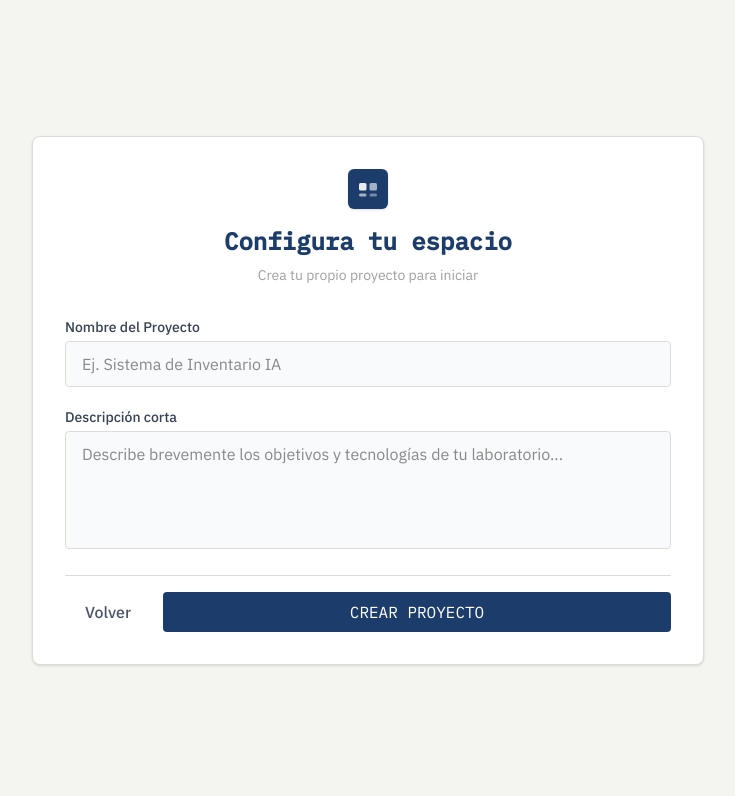
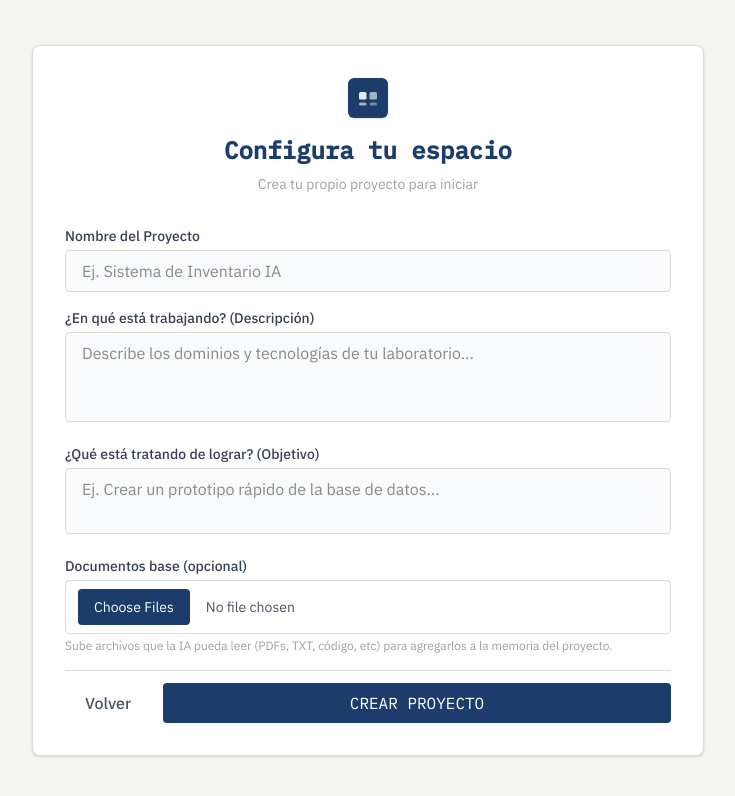
Before and after one commit to Sapient-Lab/Frontend, a React (Vite) app: page /onboarding in a window 1280 px wide. Both pictures are taken after a click on the button 483 px from the left and 474 px from the top of the page. Shown: the top 796 px of the page, without its empty margins (272-1007 px from the left). Built offline with nearby package versions, Linux system fonts and the light colour scheme.

Commit message:
Conectando IA's

```diff
--- a/src/components/laboratory/ChatAgent.tsx
+++ b/src/components/laboratory/ChatAgent.tsx
@@ -1,13 +1,26 @@
 import { useState, useRef, useEffect } from 'react';
 import { aiService, type ChatMessage } from '../../services/aiService';
+import { useProject } from '../../context/ProjectContext';
 
 export default function ChatAgent() {
+  const { projectGoal, projectDesc } = useProject();
+
   const [messages, setMessages] = useState<ChatMessage[]>([
-    { role: 'assistant', content: 'Hola. Soy tu Agente IA alojado en Mistral/DeepSeek. ¿En qué te puedo ayudar con el código hoy?' }
+    { role: 'assistant', content: 'Hola. Soy tu Agente IA alojado en Mistral/DeepSeek. ¿En qué te puedo ayudar hoy con tu proyecto?' }
   ]);
   const [input, setInput] = useState('');
   const [isLoading, setIsLoading] = useState(false);
   const scrollRef = useRef<HTMLDivElement>(null);
+
+  // Inyectar el projectGoal y projectDesc como mensaje de sistema
+  useEffect(() => {
+    if ((projectGoal || projectDesc) && messages.length === 1) {
+      setMessages(prev => [
+        { role: 'system', content: `Contexto del Proyecto del usuario:\nDescripción: ${projectDesc}\nObjetivo: ${projectGoal}\nUsa esto como tu memoria principal para ayudar al usuario.` },
+        ...prev
+      ]);
+    }
+  }, [projectGoal, projectDesc]);
 
   const scrollToBottom = () => {
     if (scrollRef.current) {
@@ -25,12 +38,15 @@ export default function ChatAgent() {
 
     const userMessage = input.trim();
     setInput('');
-    setMessages(prev => [...prev, { role: 'user', content: userMessage }]);
+    const newChatMsg: ChatMessage = { role: 'user', content: userMessage };
+    const updatedMessages = [...messages, newChatMsg];
+    setMessages(updatedMessages);
     setIsLoading(true);
 
     try {
       // Llamada real al backend NestJS a través de nuestro proxy de Vite
-      const response = await aiService.sendMessage(userMessage);
+      // Pasamos el historial completo de mensajes al backend para mantener contexto
+      const response = await aiService.sendMessage(userMessage, updatedMessages);
 
       // Aqui dependemos de cómo responda tu backend, asumimos un response.answer o response.text
       // Si el backend devuelve un string directo, pones response
--- a/src/context/ProjectContext.tsx
+++ b/src/context/ProjectContext.tsx
@@ -1,10 +1,14 @@
-import { createContext, useContext, useState, type ReactNode } from 'react';
+import { createContext, useContext, useState, useEffect, type ReactNode } from 'react';
 
 type ProjectMode = 'solo' | 'team';
 
 interface ProjectContextType {
   projectMode: ProjectMode;
   setProjectMode: (mode: ProjectMode) => void;
+  projectGoal: string;
+  setProjectGoal: (goal: string) => void;
+  projectDesc: string;
+  setProjectDesc: (desc: string) => void;
 }
 
 const ProjectContext = createContext<ProjectContextType | undefined>(undefined);
@@ -23,6 +27,22 @@ export function ProjectProvider({ children }: { children: ReactNode }) {
     return 'solo';
   });
 
+  const [projectGoal, setProjectGoal] = useState<string>(() => {
+      return localStorage.getItem('sapientlab_goal') || '';
+  });
+
+  const [projectDesc, setProjectDesc] = useState<string>(() => {
+      return localStorage.getItem('sapientlab_desc') || '';
+  });
+
+  useEffect(() => {
+      localStorage.setItem('sapientlab_goal', projectGoal);
+  }, [projectGoal]);
+
+  useEffect(() => {
+      localStorage.setItem('sapientlab_desc', projectDesc);
+  }, [projectDesc]);
+
   // Cada vez que cambie, lo guardamos en localStorage
   const setProjectMode = (mode: ProjectMode) => {
     try {
@@ -34,7 +54,7 @@ export function ProjectProvider({ children }: { children: ReactNode }) {
   };
 
   return (
-    <ProjectContext.Provider value={{ projectMode, setProjectMode }}>
+    <ProjectContext.Provider value={{ projectMode, setProjectMode, projectGoal, setProjectGoal, projectDesc, setProjectDesc }}>
       {children}
     </ProjectContext.Provider>
   );
--- a/src/pages/Onboarding.tsx
+++ b/src/pages/Onboarding.tsx
@@ -14,20 +14,41 @@ export default function Onboarding() {
 
   // States para crear
   const [projectName, setProjectName] = useState('');
-  const [projectDesc, setProjectDesc] = useState('');
+  const [projectDescInput, setProjectDescInput] = useState('');
+  const [projectGoalInput, setProjectGoalInput] = useState('');
+  const [projectFiles, setProjectFiles] = useState<File[]>([]);
+  const [isUploading, setIsUploading] = useState(false);
 
   // State para buscar
   const [searchTerm, setSearchTerm] = useState('');
 
   const navigate = useNavigate();
-  const { setProjectMode } = useProject();
+  const { setProjectMode, setProjectGoal, setProjectDesc } = useProject();
 
-  const handleCreateProject = (e: React.FormEvent) => {
+  const handleCreateProject = async (e: React.FormEvent) => {
     e.preventDefault();
-    console.log('Proyecto creado:', { projectName, projectDesc });
-    setProjectMode('solo');
-    // TODO: Llamada a la API para crear proyecto
-    navigate('/app');
+    setIsUploading(true);
+
+    try {
+      console.log('Proyecto creado:', { projectName, projectDescInput, projectGoalInput });
+      setProjectMode('solo');
+      setProjectDesc(projectDescInput);
+      setProjectGoal(projectGoalInput);
+
+      // Si hay archivos, enviarlos al Backend
+      if (projectFiles.length > 0) {
+        const { aiService } = await import('../services/aiService');
+        await aiService.uploadProjectDocuments(projectFiles, 'nuevo_proyecto_id');
+        console.log('Documentos subidos y procesados correctamente.');
+      }
+
+      navigate('/app');
+    } catch (error) {
+      console.error('Error al procesar el proyecto:', error);
+      alert('Hubo un problema al crear el proyecto o subir los archivos.');
+    } finally {
+      setIsUploading(false);
+    }
   };
 
   const handleJoinProject = (projectId: number) => {
@@ -94,7 +115,7 @@ export default function Onboarding() {
 
         {/* Vista 2: Crear proyecto */}
         {view === 'create' && (
-          <form onSubmit={handleCreateProject} className="space-y-5 animate-in fade-in">
+          <form onSubmit={handleCreateProject} className="space-y-4 animate-in fade-in">
             <div>
               <label className="block text-sm font-medium text-gray-700 mb-1">Nombre del Proyecto</label>
               <input
@@ -102,35 +123,66 @@ export default function Onboarding() {
                 required
                 value={projectName}
                 onChange={(e) => setProjectName(e.target.value)}
-                className="w-full px-4 py-2.5 border border-lab-border rounded focus:outline-none focus:border-accent font-sans bg-gray-50 focus:bg-white transition-colors"
+                className="w-full px-4 py-2 border border-lab-border rounded focus:outline-none focus:border-accent font-sans bg-gray-50 focus:bg-white transition-colors"
                 placeholder="Ej. Sistema de Inventario IA"
               />
             </div>
             <div>
-              <label className="block text-sm font-medium text-gray-700 mb-1">Descripción corta</label>
+              <label className="block text-sm font-medium text-gray-700 mb-1">¿En qué está trabajando? (Descripción)</label>
               <textarea
                 required
-                rows={4}
-                value={projectDesc}
-                onChange={(e) => setProjectDesc(e.target.value)}
-                className="w-full px-4 py-2.5 border border-lab-border rounded focus:outline-none focus:border-accent font-sans bg-gray-50 focus:bg-white transition-colors resize-none"
-                placeholder="Describe brevemente los objetivos y tecnologías de tu laboratorio..."
+                rows={3}
+                value={projectDescInput}
+                onChange={(e) => setProjectDescInput(e.target.value)}
+                className="w-full px-4 py-2 border border-lab-border rounded focus:outline-none focus:border-accent font-sans bg-gray-50 focus:bg-white transition-colors resize-none"
+                placeholder="Describe los dominios y tecnologías de tu laboratorio..."
               />
             </div>
+            <div>
+              <label className="block text-sm font-medium text-gray-700 mb-1">¿Qué está tratando de lograr? (Objetivo)</label>
+              <textarea
+                required
+                rows={2}
+                value={projectGoalInput}
+                onChange={(e) => setProjectGoalInput(e.target.value)}
+                className="w-full px-4 py-2 border border-lab-border rounded focus:outline-none focus:border-accent font-sans bg-gray-50 focus:bg-white transition-colors resize-none"
+                placeholder="Ej. Crear un prototipo rápido de la base de datos..."
+              />
+            </div>
+            <div>
+              <label className="block text-sm font-medium text-gray-700 mb-1">Documentos base (opcional)</label>
+              <input
+                type="file"
+                multiple
+                onChange={(e) => setProjectFiles(Array.from(e.target.files || []))}
+                className="w-full px-3 py-2 border border-lab-border rounded text-sm text-gray-600 file:mr-4 file:py-2 file:px-4 file:rounded file:border-0 file:text-sm file:bg-accent file:text-white hover:file:bg-accent-dim transition-colors"
+              />
+              <p className="text-xs text-muted mt-1">Sube archivos que la IA pueda leer (PDFs, TXT, código, etc) para agregarlos a la memoria del proyecto.</p>
+            </div>
 
-            <div className="flex gap-3 pt-4 border-t border-lab-border">
+            <div className="flex gap-3 pt-3 border-t border-lab-border">
               <button
                 type="button"
                 onClick={() => setView('choice')}
-                className="px-5 py-2 text-gray-600 font-medium hover:bg-gray-100 rounded transition-colors"
+                disabled={isUploading}
+                className="px-5 py-2 text-gray-600 font-medium hover:bg-gray-100 rounded transition-colors disabled:opacity-50"
               >
                 Volver
               </button>
               <button
                 type="submit"
-                className="flex-1 bg-accent text-white font-mono py-2 rounded hover:bg-accent-dim transition-colors"
+                disabled={isUploading}
+                className="flex-1 bg-accent text-white font-mono py-2 rounded hover:bg-accent-dim transition-colors disabled:opacity-75 flex items-center justify-center gap-2"
               >
-                CREAR PROYECTO
+                {isUploading ? (
+                  <>
+                    <svg className="animate-spin h-5 w-5 text-white" xmlns="http://www.w3.org/2000/svg" fill="none" viewBox="0 0 24 24">
+                      <circle className="opacity-25" cx="12" cy="12" r="10" stroke="currentColor" strokeWidth="4"></circle>
+                      <path className="opacity-75" fill="currentColor" d="M4 12a8 8 0 018-8V0C5.373 0 0 5.373 0 12h4zm2 5.291A7.962 7.962 0 014 12H0c0 3.042 1.135 5.824 3 7.938l3-2.647z"></path>
+                    </svg>
+                    PROCESANDO...
+                  </>
+                ) : 'CREAR PROYECTO'}
               </button>
             </div>
           </form>
--- a/src/services/aiService.ts
+++ b/src/services/aiService.ts
@@ -30,6 +30,24 @@ export const aiService = {
     });
 
     if (!response.ok) throw new Error('Error en el chat de IA');
+    return response.json();
+  },
+
+  /**
+   * Sube documentos del proyecto para dar contexto a la IA (Embeddings / Memoria)
+   */
+  async uploadProjectDocuments(files: File[], projectId: string = 'local_project') {
+    const formData = new FormData();
+    files.forEach(file => formData.append('files', file));
+    formData.append('projectId', projectId); // Opcional, para que el backend sepa a qué proyecto asociarlo
+
+    const response = await fetch('/api/ai/documents/upload', {
+      method: 'POST',
+      body: formData,
+      // No seteamos Content-Type a mano porque el navegador autoconfigura el boundary del FormData
+    });
+
+    if (!response.ok) throw new Error('Error al subir documentos');
     return response.json();
   },
 
```
Also changed, not shown: build_stats.txt (added).
